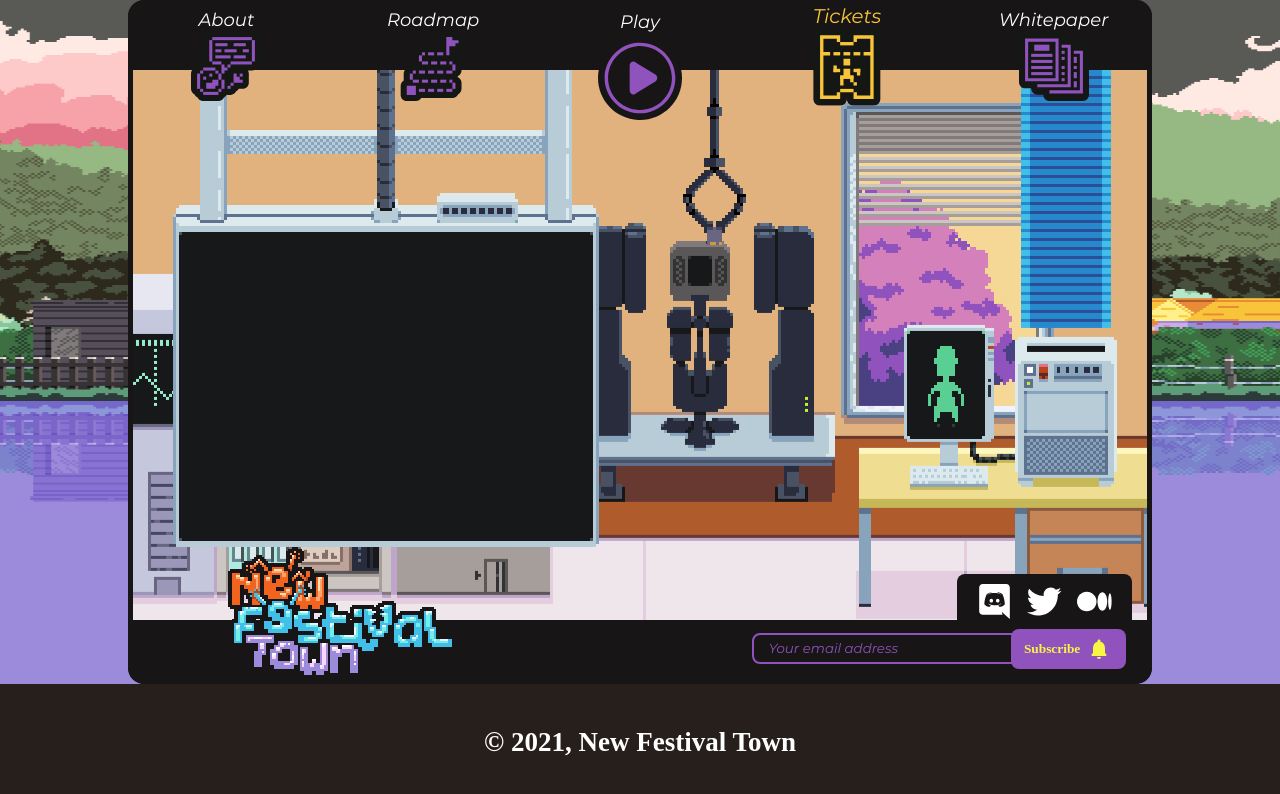
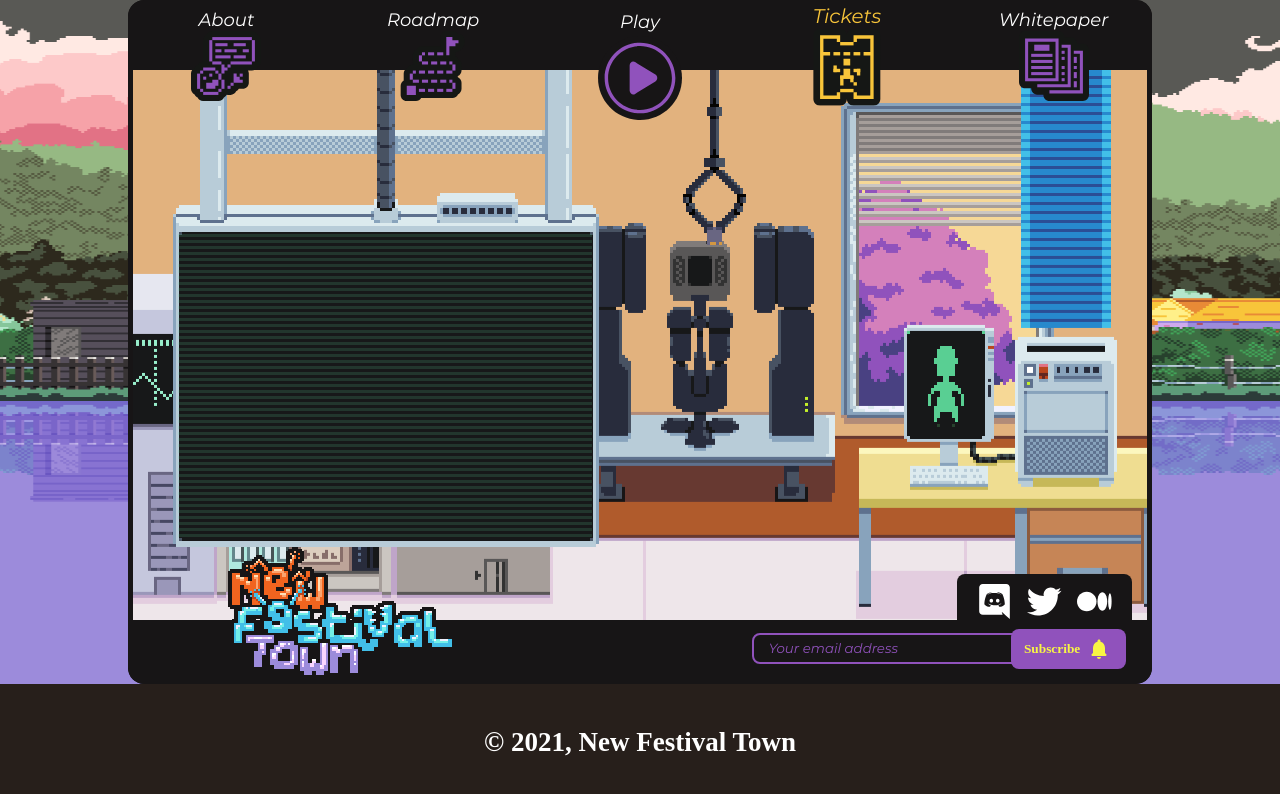
Before and after one commit to felipedc09/punkogotchi-site, a Next.js app: page /tickets in a window 1280 px wide. Shown: the top 794 px of the page. Built offline with nearby package versions, Linux system fonts and the light colour scheme; a web font is replaced by a local one.

Commit message:
UPDATE: add scanlines in tickets screen

```diff
--- a/src/components/templates/Tickets/TicketsTemplate.tsx
+++ b/src/components/templates/Tickets/TicketsTemplate.tsx
@@ -1,10 +1,13 @@
 import { FC, ReactElement } from 'react';
 import MainTemplate from '@/components/templates/Main/MainTemplate';
-import { Screen, Arm, LoadCharacter, LoadAnimation, LoadMask } from './tickets.styles';
+import { Screen, Scanlines, Arm, LoadCharacter, LoadAnimation, LoadMask } from './tickets.styles';
 
 const TicketsTemplate: FC = (): ReactElement => (
   <MainTemplate page="Tickets">
-    <Screen src="/static/images/tickets/ticketsInterface.png" alt="Screen" />
+    <Screen>
+      <img src="/static/images/tickets/ticketsInterface.png" alt="Screen" />
+      <Scanlines src="/static/images/tickets/ticketsScanlines.png" alt="Screen" />
+    </Screen>
     <Arm src="/static/images/tickets/ticketsAssemblerArm.png" alt="Screen" />
     <LoadCharacter>
       <LoadAnimation />
--- a/src/components/templates/Tickets/tickets.styles.ts
+++ b/src/components/templates/Tickets/tickets.styles.ts
@@ -1,8 +1,9 @@
 import styled from 'styled-components';
 
-export const Screen = styled.img`
-  position: relative;
+export const Screen = styled.div`
+  position: absolute;
   left: 45px;
+  margin-top: 70px;
   animation: screen 3s forwards;
   animation-direction: normal;
 
@@ -14,6 +15,12 @@ export const Screen = styled.img`
     top: 0px;
   }
 }
+`;
+
+export const Scanlines = styled.img`
+  position: absolute;
+  left: 5px;
+  bottom: 15px;
 `;
 
 export const Arm = styled.img`
```
